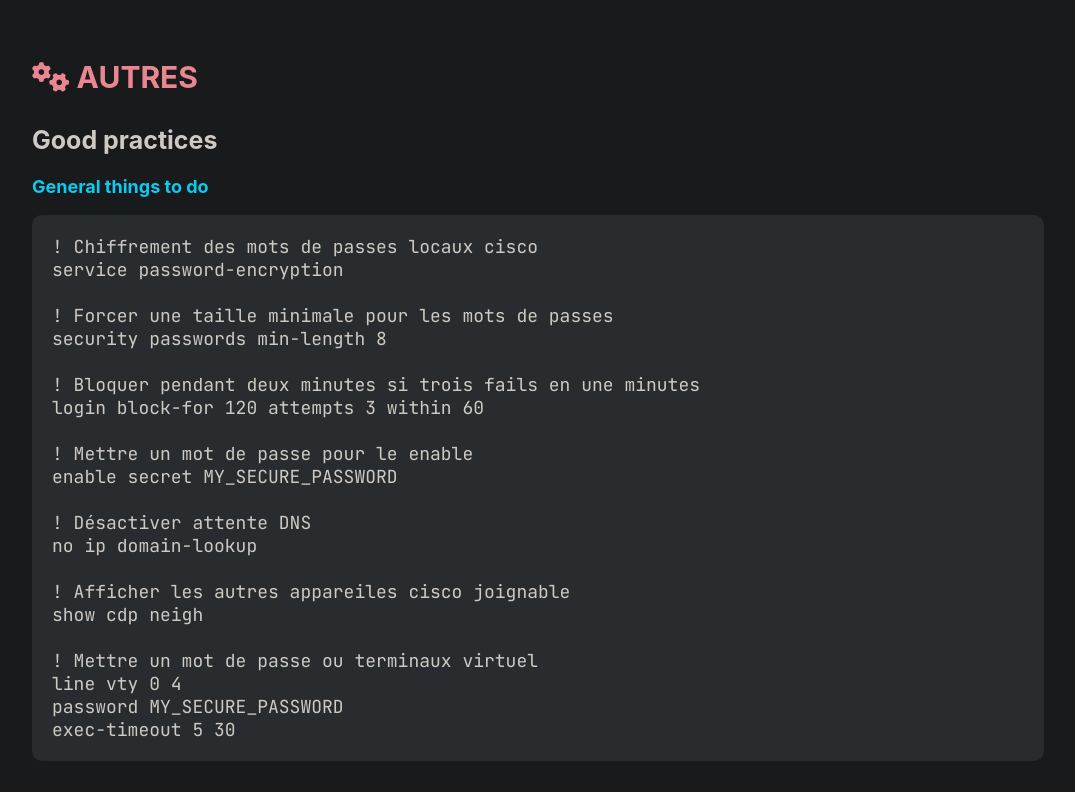
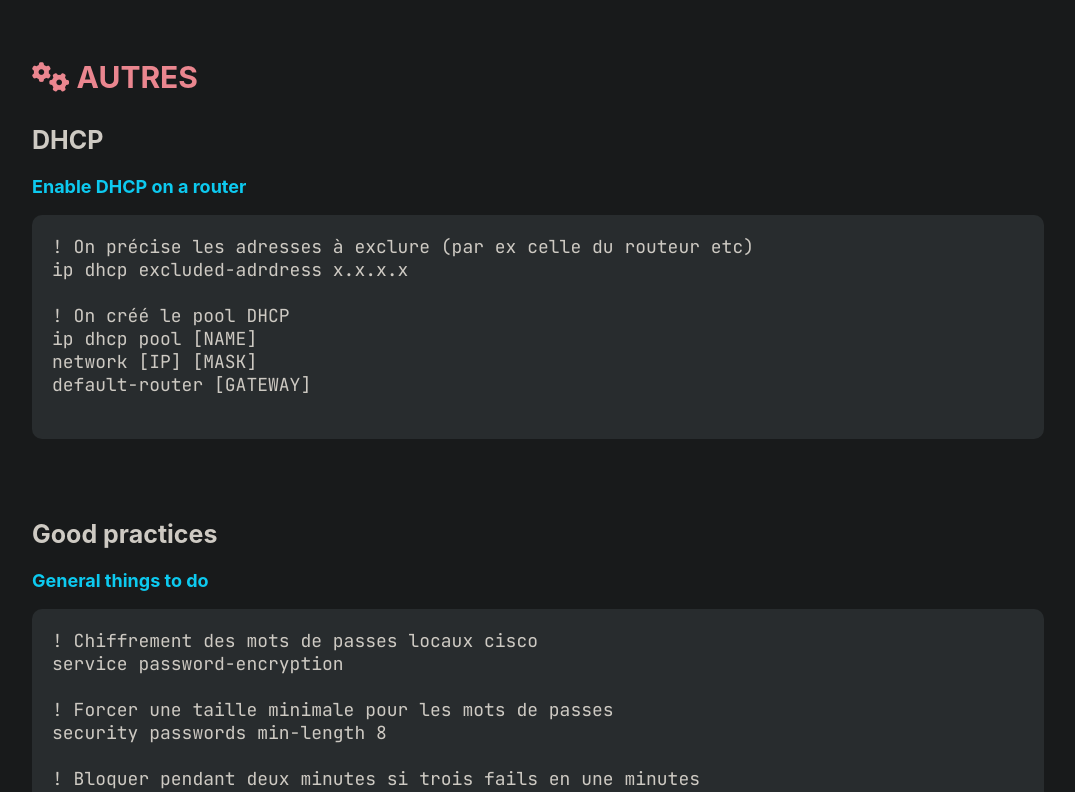
Before and after one commit to Prestaa/prestaa.github.io, a plain HTML site: page index.html in a window 1280 px wide. Shown: the part 7820-8612 px from the top of the page, without its empty margins (102-1177 px from the left). Drawn offline with Linux system fonts and the light colour scheme.

Commit message:
Update index.html

```diff
--- a/index.html
+++ b/index.html
@@ -65,6 +65,8 @@
 
                         <i class="fa-solid fa-gears"></i> <span>AUTRES</span>
                         <ul>
+
+                            <li><a href="#cisco-dhcp">DHCP</a></li>
                             <li><a href="#cisco-good-practices">Good practices</a></li>
                             <li><a href="#cisco-enable-ssh">Enable SSH</a></li>
                             <li><a href="#cisco-show">Show</a></li>
@@ -351,6 +353,20 @@ ip access-group [ACL_ID] in</pre>
                     <h1 class="category-sub-title"><i class="fa-solid fa-gears"></i> <span>AUTRES</span></h1>
 
                     <div>
+                        <h2 id="cisco-dhcp">DHCP</h2>
+                        <b>Enable DHCP on a router</b>
+                        <pre>
+! On précise les adresses à exclure (par ex celle du routeur etc)
+ip dhcp excluded-adrdress x.x.x.x
+
+! On créé le pool DHCP
+ip dhcp pool [NAME]
+network [IP] [MASK]
+default-router [GATEWAY]
+                        </pre>
+                    </div>
+
+                    <div>
                         <h2 id="cisco-good-practices">Good practices</h2>
                         <b>General things to do</b>
                         <pre>
```
